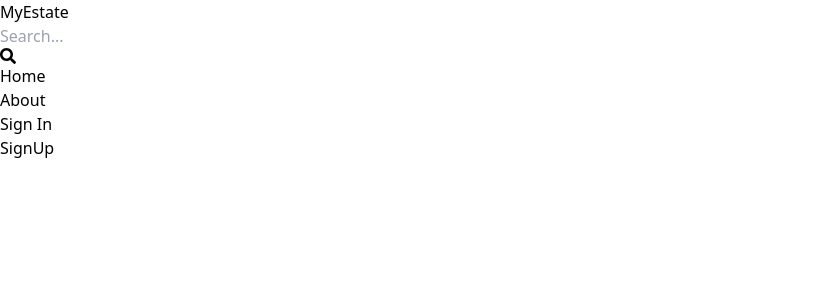
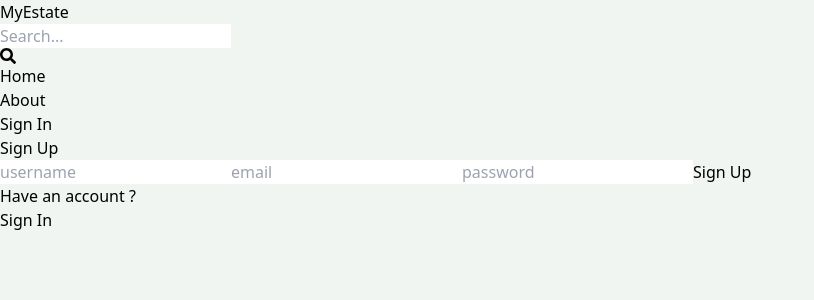
Before and after one commit to shad-abdulsamad/MyEstate, a React (Vite) app in the folder frontend/: page /sign-up in a window 1280 px wide. Shown: the top 300 px of the page, without its empty margins (0-814 px from the left). Built offline with nearby package versions, Linux system fonts and the light colour scheme.

Commit message:
sign up page ui

```diff
--- a/frontend/src/index.css
+++ b/frontend/src/index.css
@@ -1,3 +1,7 @@
 @tailwind base;
 @tailwind components;
 @tailwind utilities;
+
+body{
+    background-color: rgb(241, 245, 241);
+}
--- a/frontend/src/pages/SignUp.jsx
+++ b/frontend/src/pages/SignUp.jsx
@@ -1,8 +1,22 @@
-import React from 'react'
+import {Link} from "react-router-dom";
 
 const SignUp = () => {
   return (
-    <div>SignUp</div>
+    <div className='p-3 max-w-lg mx-auto'>
+      <h1 className='text-3xl text-center font-semibold my-7'>Sign Up</h1>
+      <form className='flex flex-col gap-4 '>
+        <input type="text" placeholder='username' className='border p-3 rounded-lg' id='username' />
+        <input type="text" placeholder='email' className='border p-3 rounded-lg' id='email' />
+        <input type="text" placeholder='password' className='border p-3 rounded-lg' id='password' />
+        <button className='bg-slate-700 text-white p-3 rounded-lg uppercase hover:opacity-95 disabled:opacity-80'>Sign Up</button>
+      </form>
+      <div className="flex gap-2 mt-5">
+        <p>Have an account ?</p>
+        <Link to={"/sign-in"}>
+          <span className="text-blue-700">Sign In</span>
+        </Link>
+      </div>
+    </div>
   )
 }
 
```
